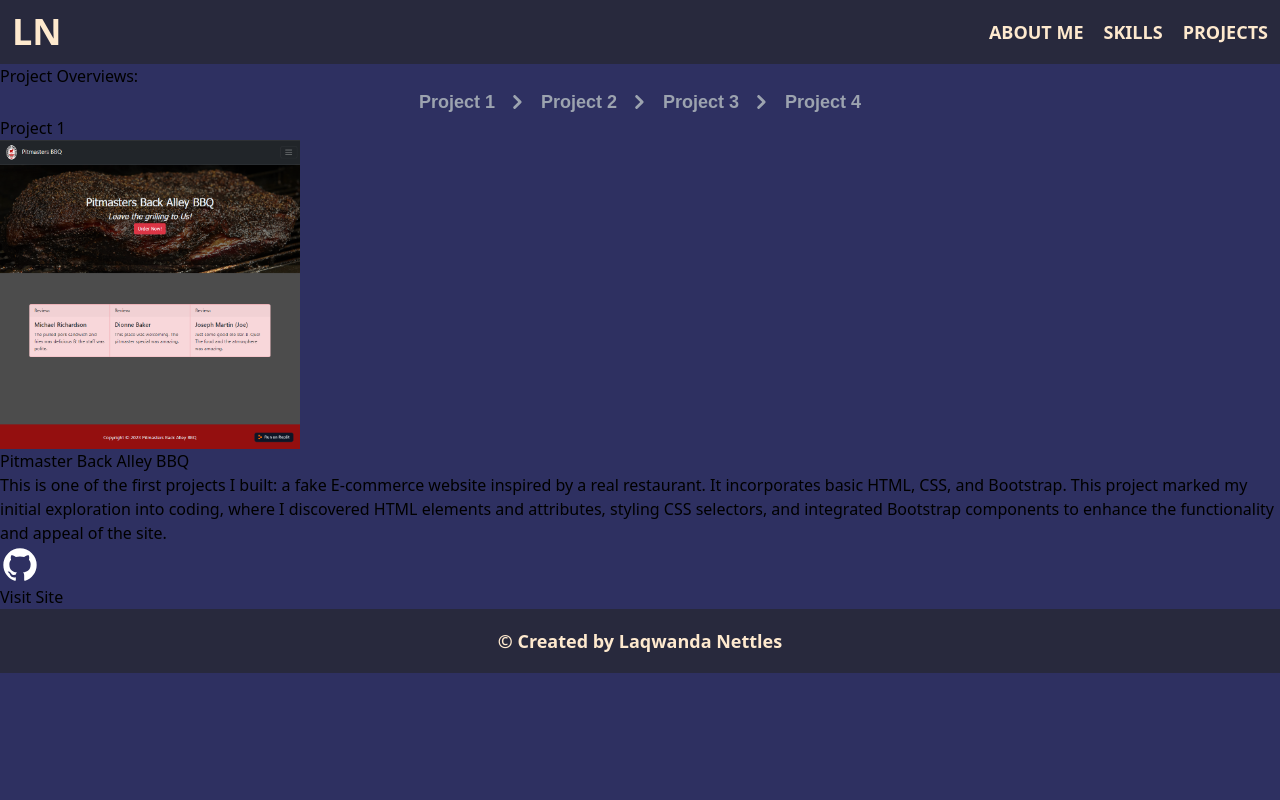
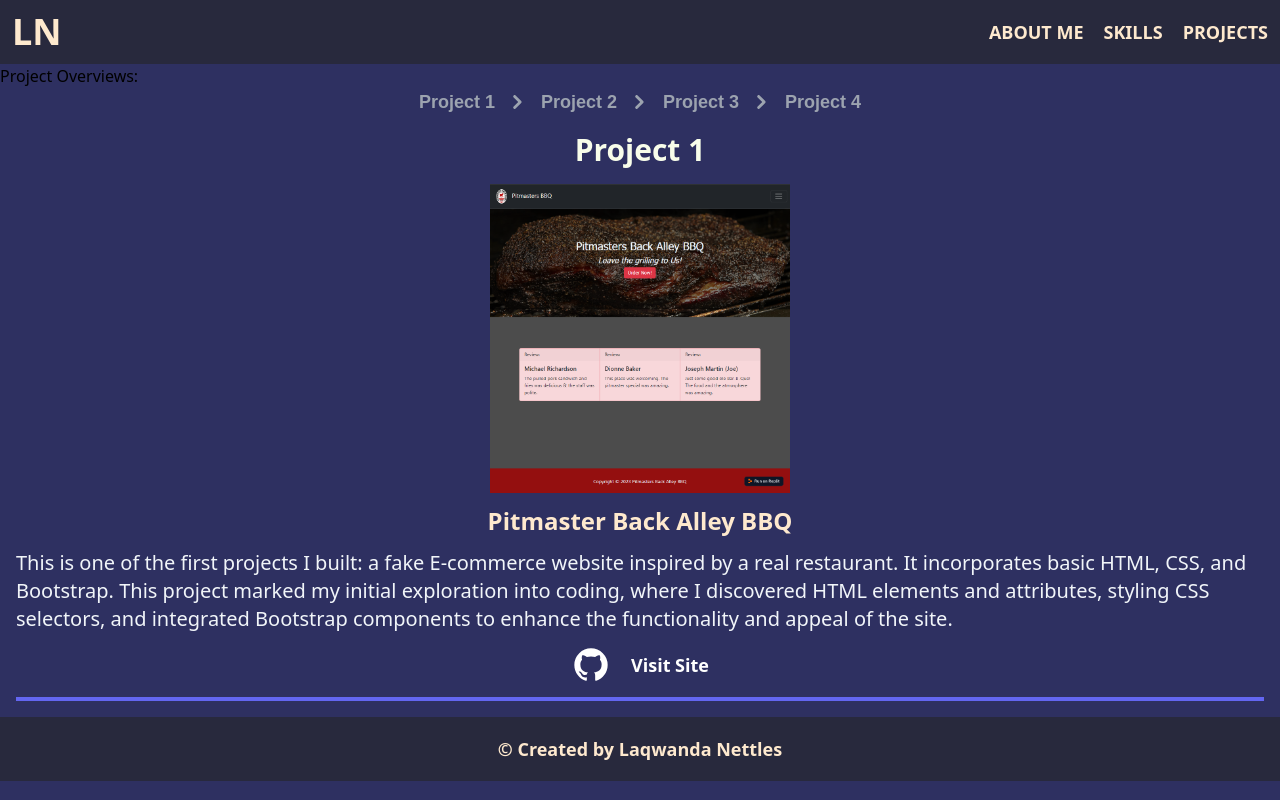
Before and after one commit to Codex-Level-3/Portfolio, a Next.js app: page /projects in a window 1280 px wide. Built offline with nearby package versions, Linux system fonts and the light colour scheme.

Commit message:
applied tailwind css styles

```diff
--- a/src/app/projects/components/Ecommerce.jsx
+++ b/src/app/projects/components/Ecommerce.jsx
@@ -5,16 +5,21 @@ import GitHubSvg from "./GitHubSvg";
 
 export default function Ecommerce() {
   return (
-    <section id="ecommerce">
-      <h2>Project 1</h2>
+    <section
+      className="m-4 border-b-4 border-indigo-500 flex flex-col justify-center items-center"
+      id="ecommerce"
+    >
+      <h2 className="text-3xl font-semibold text-[#f8fdea] mb-4">Project 1</h2>
       <Image
         src="/ecommerce.png"
         alt="ecommerce site"
         height={300}
         width={300}
       />
-      <h3>Pitmaster Back Alley BBQ</h3>
-      <p>
+      <h3 className="text-2xl text-[#fee9ce] font-semibold m-3">
+        Pitmaster Back Alley BBQ
+      </h3>
+      <p className="text-xl text-slate-100">
         This is one of the first projects I built: a fake E-commerce website
         inspired by a real restaurant. It incorporates basic HTML, CSS, and
         Bootstrap. This project marked my initial exploration into coding, where
@@ -22,12 +27,17 @@ export default function Ecommerce() {
         integrated Bootstrap components to enhance the functionality and appeal
         of the site.
       </p>
-      <Link href="https://github.com/Laqwanda-Nettles/Bootstrap-Project">
-        <GitHubSvg />
-      </Link>
-      <Link href="https://laqwanda-nettles.github.io/Bootstrap-Project/">
-        Visit Site
-      </Link>
+      <div className="flex jusify-center items-center gap-5 mb-3 mt-3">
+        <Link href="https://github.com/Laqwanda-Nettles/Bootstrap-Project">
+          <GitHubSvg />
+        </Link>
+        <Link
+          className="text-lg text-white font-semibold hover:text-amber-200"
+          href="https://laqwanda-nettles.github.io/Bootstrap-Project/"
+        >
+          Visit Site
+        </Link>
+      </div>
     </section>
   );
 }
```
